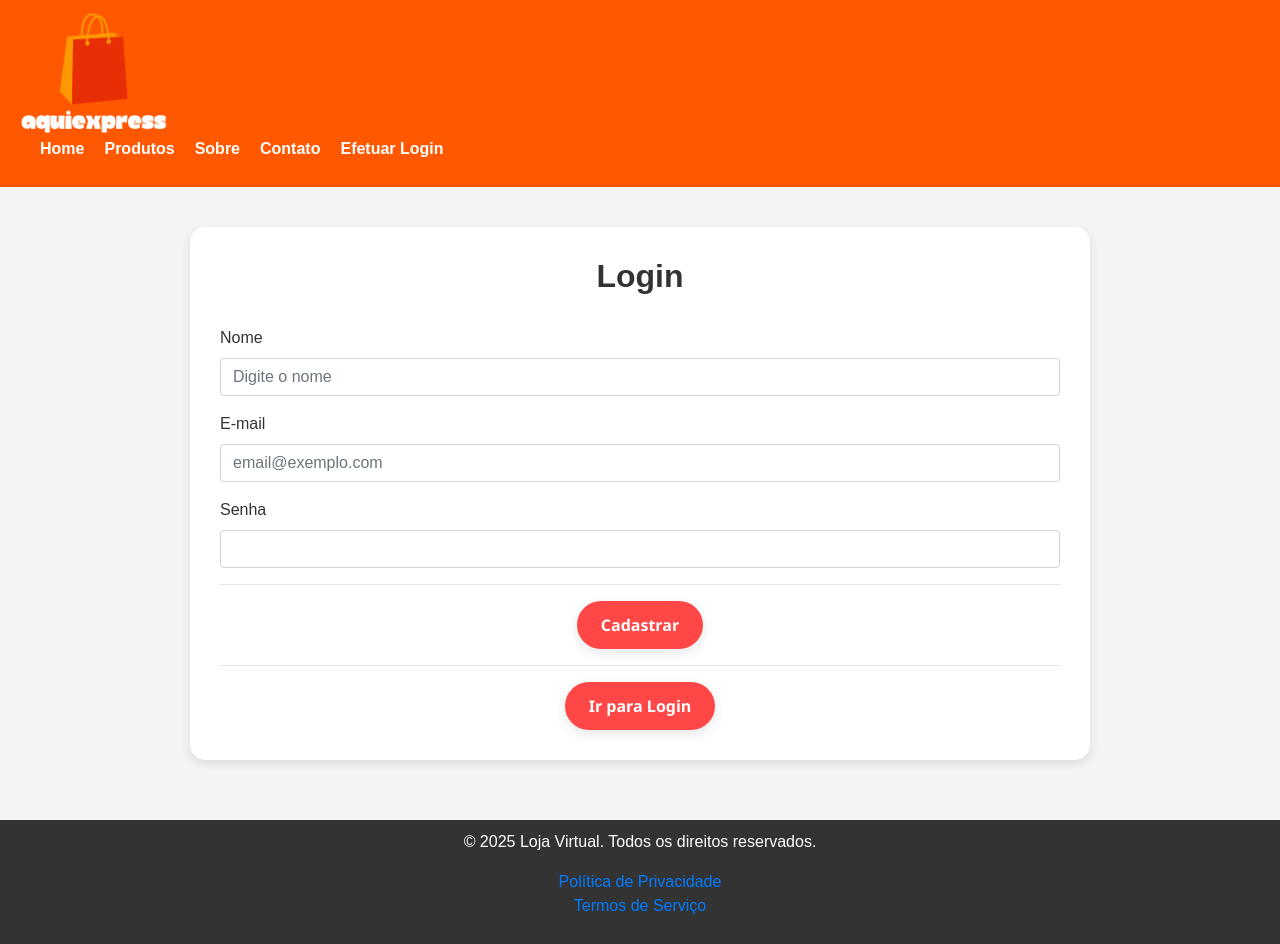
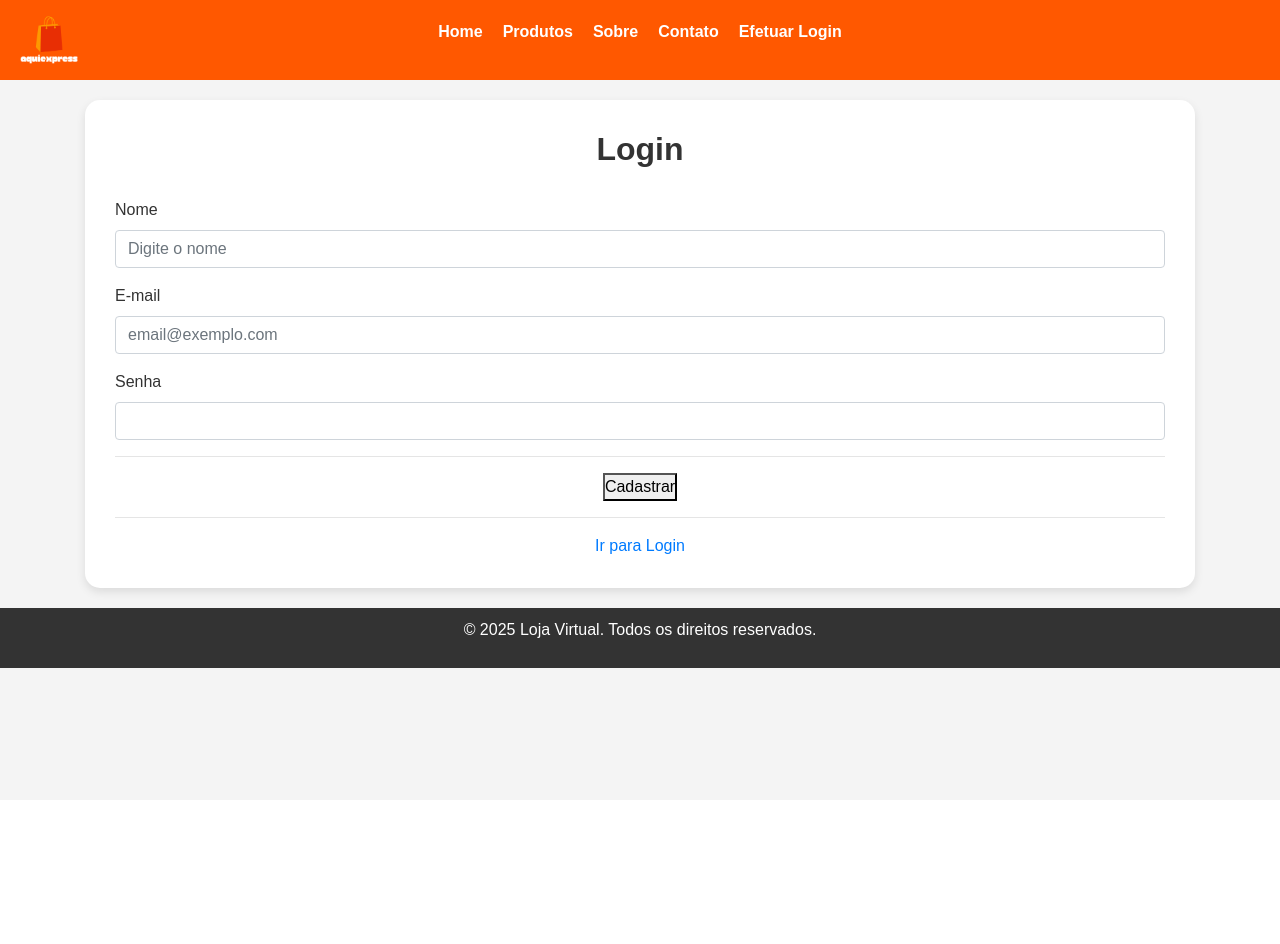
Before and after one commit to gabrielaPLMPRO/ecommerce-system-php, a PHP site: page /cadastro.php in a window 1280 px wide. After the commit the page ends 668 px from the top, so only its background shows below. Run offline with PHP 8.4, Linux system fonts and the light colour scheme.

Commit message:
ajustando css

```diff
--- a/assets/css/style.css
+++ b/assets/css/style.css
@@ -1,31 +1,3 @@
-.btn-aliexpress {
-    display: inline-block;
-    padding: 12px 24px;
-    background-color: #ff4747;
-    color: #fff;
-    font-family: 'Segoe UI', 'Arial', sans-serif;
-    font-size: 16px;
-    font-weight: 600;
-    text-decoration: none;
-    border: none;              /* remove borda */
-    outline: none;             /* remove contorno de foco */
-    border-radius: 30px;
-    cursor: pointer;
-    box-shadow: 0 4px 12px rgba(0, 0, 0, 0.1);
-    transition: background-color 0.3s ease, transform 0.2s ease;
-}
-
-.btn-aliexpress:hover {
-    background-color: #e63e3e;
-    transform: translateY(-2px);
-    box-shadow: 0 6px 16px rgba(0, 0, 0, 0.15);
-}
-
-.btn-aliexpress:active {
-    transform: translateY(0);
-    box-shadow: 0 3px 8px rgba(0, 0, 0, 0.1);
-}
-
 * {
     margin: 0;
     padding: 0;
@@ -39,30 +11,60 @@ body {
     margin: 0;
 }
 
+:root {
+    --primary-color: #ff5800;
+    --secondary-color: #ff4747;
+    --hover-color: #e64a00;
+    --success-color: #d4edda;
+    --danger-color: #f8d7da;
+    --text-color: #333;
+    --white: #fff;
+    --border-color: #ddd;
+}
+
 header {
-    background-color: #ff5800;
-    color: #fff;
+    background-color: var(--primary-color);
+    color: var(--white);
     display: flex;
-    justify-content: space-between;
     align-items: center;
     padding: 10px 20px;
+    position: relative;
+    height: 80px;
 }
 
-header .logo img {
-    max-width: 150px;
+.logo-fixed {
+    position: absolute;
+    left: 20px;
+    display: flex;
+    align-items: center;
+    gap: 10px;
 }
 
-header nav ul {
+.logo-fixed img {
+    height: 50px;
+}
+
+.brand-name {
+    font-size: 24px;
+    font-weight: bold;
+    color: var(--white);
+}
+
+.header-container {
+    flex: 1;
+    display: flex;
+    justify-content: center;
+    align-items: center;
+}
+
+.main-nav ul {
     list-style: none;
     display: flex;
+    gap: 20px;
 }
 
-header nav ul li {
-    margin-left: 20px;
-}
-
-header nav ul li a {
-    color: #fff;
+.main-nav ul li a {
+    color: var(--white);
     text-decoration: none;
     font-weight: bold;
 }
@@ -88,8 +90,8 @@ header nav ul li a {
 }
 
 .product {
-    background-color: #fff;
-    border: 1px solid #ddd;
+    background-color: var(--white);
+    border: 1px solid var(--border-color);
     padding: 15px;
     text-align: center;
     border-radius: 5px;
@@ -108,8 +110,8 @@ header nav ul li a {
 }
 
 .product button {
-    background-color: #ff5800;
-    color: #fff;
+    background-color: var(--primary-color);
+    color: var(--white);
     border: none;
     padding: 10px;
     border-radius: 5px;
@@ -117,7 +119,7 @@ header nav ul li a {
 }
 
 .product button:hover {
-    background-color: #e64a00;
+    background-color: var(--hover-color);
 }
 
 @media (max-width: 1200px) {
@@ -137,144 +139,224 @@ header nav ul li a {
         grid-template-columns: 1fr;
     }
 
-    header nav ul {
+    header {
         flex-direction: column;
+        height: auto;
     }
 
-    .main-banner {
-        height: 200px;
+    .header-container {
+        justify-content: center;
+        padding-top: 60px;
+    }
+
+    .main-nav ul {
+        flex-direction: column;
+        align-items: center;
+        gap: 10px;
+    }
+
+    .logo-fixed {
+        position: static;
+        margin-bottom: 10px;
+        justify-content: center;
     }
 }
 
 footer {
     background-color: #333;
-    color: #fff;
+    color: var(--white);
     text-align: center;
     padding: 10px;
     margin-top: 20px;
 }
 
 .card-form {
-    background: #fff;
+    background: var(--white);
     border-radius: 15px;
     padding: 30px;
     box-shadow: 0 4px 10px rgba(0, 0, 0, 0.1);
-    max-width: 600px;
-    margin: 50px auto;
-}
-
-.btn-custom {
-    background-color: #ff4747;
-    border: none;
-}
-
-.btn-custom:hover {
-    background-color: #e53e3e;
-}
-
-h2 {
-    font-weight: bold;
-    color: #333;
-    margin-bottom: 30px;
-    text-align: center;
-}
-/* Adicionando ao arquivo CSS */
-.container {
-    width: 100%;
     max-width: 1200px;
-    margin: 0 auto;
-    padding: 20px;
-}
-
-.card-form {
-    background: #fff;
-    border-radius: 15px;
-    padding: 30px;
-    box-shadow: 0 4px 10px rgba(0, 0, 0, 0.1);
-    max-width: 900px;
     margin: 20px auto;
 }
 
 h2 {
     font-weight: bold;
-    color: #333;
+    color: var(--text-color);
     margin-bottom: 30px;
     text-align: center;
 }
 
 .btn-custom {
-    background-color: #ff4747;
+    background-color: var(--secondary-color);
     border: none;
+    color: var(--white);
+    font-weight: bold;
+    padding: 12px 24px;
+    border-radius: 30px;
+    cursor: pointer;
+    transition: background-color 0.3s ease, transform 0.2s ease;
 }
 
 .btn-custom:hover {
     background-color: #e53e3e;
+    transform: translateY(-2px);
+}
+
+.btn-custom:active {
+    transform: translateY(0);
+}
+
+.table-responsive {
+    margin-top: 20px;
+    overflow-x: auto;
+    text-align: center;
 }
 
 .table {
-    background-color: #fff;
-    border: 1px solid #ddd;
+    width: 100%;
+    background-color: var(--white);
+    border-radius: 10px;
     box-shadow: 0 4px 6px rgba(0, 0, 0, 0.1);
+    margin-bottom: 20px;
 }
 
-.table th, .table td {
+.table th,
+.table td {
+    padding: 15px;
     text-align: center;
-    padding: 15px;
 }
 
 .table th {
-    background-color: #ff5800;
-    color: white;
+    background-color: var(--primary-color);
+    color: var(--white);
+}
+
+.table td {
+    background-color: var(--white);
 }
 
 .table td a {
     margin: 5px;
 }
 
-/* Alerta de mensagens */
+.form-inline {
+    display: flex;
+    justify-content: center;
+    align-items: center;
+    margin-bottom: 20px;
+}
+
+.form-inline input {
+    margin-right: 10px;
+    width: 300px;
+    padding: 10px;
+    border-radius: 5px;
+    border: 1px solid var(--border-color);
+}
+
+.form-inline button {
+    width: auto;
+    padding: 12px 24px;
+    background-color: var(--secondary-color);
+    border: none;
+    color: var(--white);
+    font-weight: bold;
+    border-radius: 30px;
+    cursor: pointer;
+    transition: background-color 0.3s ease, transform 0.2s ease;
+}
+
+.form-inline button:hover {
+    background-color: #e53e3e;
+    transform: translateY(-2px);
+}
+
+.form-inline button:active {
+    transform: translateY(0);
+}
+
+@media (max-width: 768px) {
+    .table th, .table td {
+        padding: 10px;
+    }
+
+    .form-inline input {
+        width: 100%;
+    }
+
+    .form-inline button {
+        width: 100%;
+    }
+}
+
 .alert {
-    border-radius: 5px;
+    max-width: 600px;
     margin: 20px auto;
-    max-width: 600px;
     text-align: center;
 }
 
 .alert-success {
-    background-color: #d4edda;
+    background-color: var(--success-color);
     color: #155724;
     border: 1px solid #c3e6cb;
 }
 
 .alert-danger {
-    background-color: #f8d7da;
+    background-color: var(--danger-color);
     color: #721c24;
     border: 1px solid #f5c6cb;
 }
 
-.btn-aliexpress {
-    display: inline-block;
-    padding: 12px 24px;
-    background-color: #ff4747;
-    color: #fff;
-    font-family: 'Segoe UI', 'Arial', sans-serif;
-    font-size: 16px;
-    font-weight: 600;
-    text-decoration: none;
-    border: none;
-    outline: none;
-    border-radius: 30px;
+.table td i {
+    font-size: 18px;
+    color: #007bff;
     cursor: pointer;
-    box-shadow: 0 4px 12px rgba(0, 0, 0, 0.1);
-    transition: background-color 0.3s ease, transform 0.2s ease;
+    transition: color 0.3s ease;
 }
 
-.btn-aliexpress:hover {
-    background-color: #e63e3e;
-    transform: translateY(-2px);
-    box-shadow: 0 6px 16px rgba(0, 0, 0, 0.15);
+.table td i:hover {
+    color: #0056b3;
 }
 
-.btn-aliexpress:active {
-    transform: translateY(0);
-    box-shadow: 0 3px 8px rgba(0, 0, 0, 0.1);
+.table td .delete {
+    color: #dc3545;
 }
+
+.table td .delete:hover {
+    color: #c82333;
+}
+
+.table td .edit {
+    color: #28a745;
+}
+
+.table td .edit:hover {
+    color: #218838;
+}
+
+.icon {
+    color: black !important;
+    display: inline;
+}
+
+.btn-custom-actions {
+    margin-left: 5px;
+    padding: 0.375rem 0.75rem;
+    font-size: 16px;
+    border: none;
+    background: none;
+    color: inherit;
+}
+
+.btn-warning i, .btn-danger i {
+    font-size: 18px;
+}
+
+.btn-danger {
+    border: none !important;
+    background: none !important;
+}
+
+[data-toggle="tooltip"] {
+    cursor: pointer;
+}
--- a/includes/footer.php
+++ b/includes/footer.php
@@ -1,12 +1,6 @@
     <footer>
         <div class="footer-container">
             <p>&copy; 2025 Loja Virtual. Todos os direitos reservados.</p>
-            <nav class="footer-nav">
-                <ul>
-                    <li><a href="#">Política de Privacidade</a></li>
-                    <li><a href="#">Termos de Serviço</a></li>
-                </ul>
-            </nav>
         </div>
     </footer>
 </body>
--- a/includes/header.php
+++ b/includes/header.php
@@ -8,33 +8,22 @@
 </head>
 <body>
 <header>
+  <div class="logo-fixed">
+    <a href="index.php" style="display: flex; align-items: center; text-decoration: none;">
+      <img src="../assets/images/logo.png" alt="Logo da Loja">
+    </a>
+  </div>
   <div class="header-container">
-            <div class="logo">
-                <img src="../assets/images/logo.png" alt="Logo da Loja">
-            </div>
     <nav class="main-nav">
       <ul>
-                    <li><a href="#">Home</a></li>
+        <li><a href="index.php">Home</a></li>
         <li><a href="#">Produtos</a></li>
         <li><a href="#">Sobre</a></li>
         <li><a href="#">Contato</a></li>
-                    <?php
-                    include_once "comum.php";
-
-                    if ( is_session_started() === FALSE ) {
-                        session_start();
-                    }
-
-                    if(isset($_SESSION["nome_usuario"])) {
-                        // Informações de login
-                        echo "<li><span>Você está logado como " . $_SESSION["nome_usuario"];
-                        echo "<a href='executa_logout.php'> Logout </a></span></li>";
-                    } else {
-                        echo "<li><span><a href='login.php'> Efetuar Login </a></span></li>";
-                    }
-                    ?>
+        <li><a href="login.php">Efetuar Login</a></li>
       </ul>
     </nav>
-
   </div>
 </header>
+</body>
+</html>
--- a/views/editar_fornecedor.php
+++ b/views/editar_fornecedor.php
@@ -32,13 +32,12 @@ $fornecedor = $fornecedor[0];
         $classeAlerta = in_array($msg, ['inserido', 'alterado', 'excluido']) ? 'alert-success' : 'alert-danger';
         ?>
         <?php if ($mensagem): ?>
-            <div class="alert <?= $classeAlerta ?> text-center mx-auto" style="max-width: 600px;" role="alert">
+            <div class="alert <?= $classeAlerta ?>" role="alert">
                 <?= $mensagem ?>
             </div>
         <?php endif; ?>
     <?php endif; ?>
 </div>
-
 
 <link href="https://stackpath.bootstrapcdn.com/bootstrap/4.5.2/css/bootstrap.min.css" rel="stylesheet">
 <link href="../includes/style.css" rel="stylesheet">
@@ -51,7 +50,6 @@ $fornecedor = $fornecedor[0];
             <input type="hidden" name="id" value="<?= $fornecedor['id'] ?>">
             <input type="hidden" name="endereco_id" value="<?= $fornecedor['endereco_id'] ?>">
 
-            <!-- Dados do Fornecedor -->
             <div class="form-group">
                 <label for="nome">Nome do Fornecedor</label>
                 <input type="text" class="form-control" id="nome" name="nome" value="<?= htmlspecialchars($fornecedor['nome']) ?>" required>
@@ -74,7 +72,6 @@ $fornecedor = $fornecedor[0];
 
             <hr>
 
-            <!-- Endereço -->
             <h5 class="text-center mb-3">Endereço do Fornecedor</h5>
 
             <div class="form-group">
--- a/views/index.php
+++ b/views/index.php
@@ -2,8 +2,8 @@
 
 <main>
     <section class="intro">
-        <h1>Bem-vindo à nossa loja virtual!</h1>
-        <p>Explore nossos produtos e aproveite as ofertas exclusivas.</p>
+        <h1>Bem-vindo ao AquiExpress!</h1>
+        <p>Explore os produtos e aproveite as ofertas exclusivas.</p>
     </section>
 
     <section class="products">
```
Also changed, not shown: views/fornecedor_listar.php (+23 -2 lines). Lines whose indentation alone changed are shown as unchanged.
